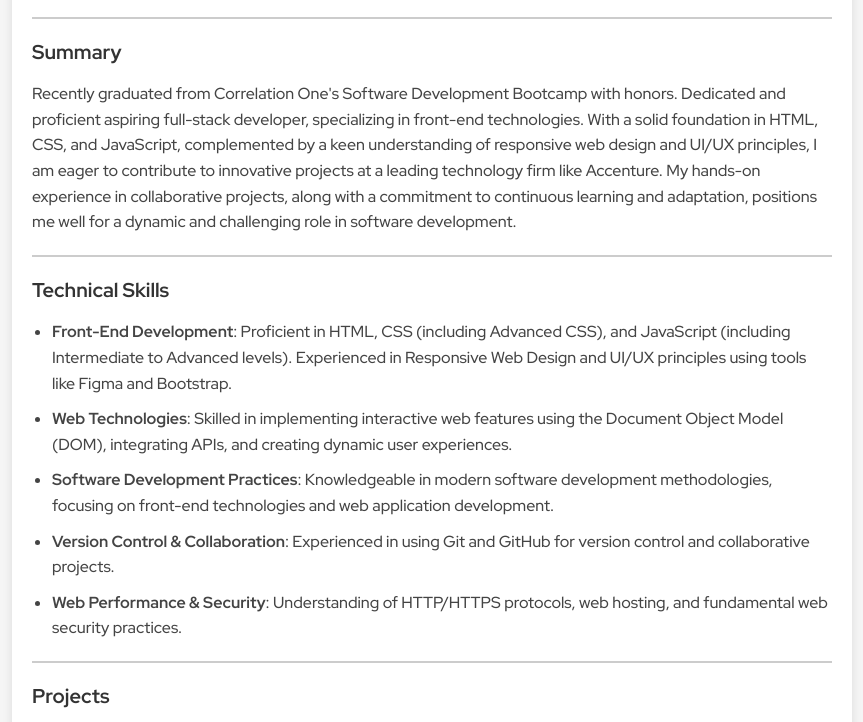
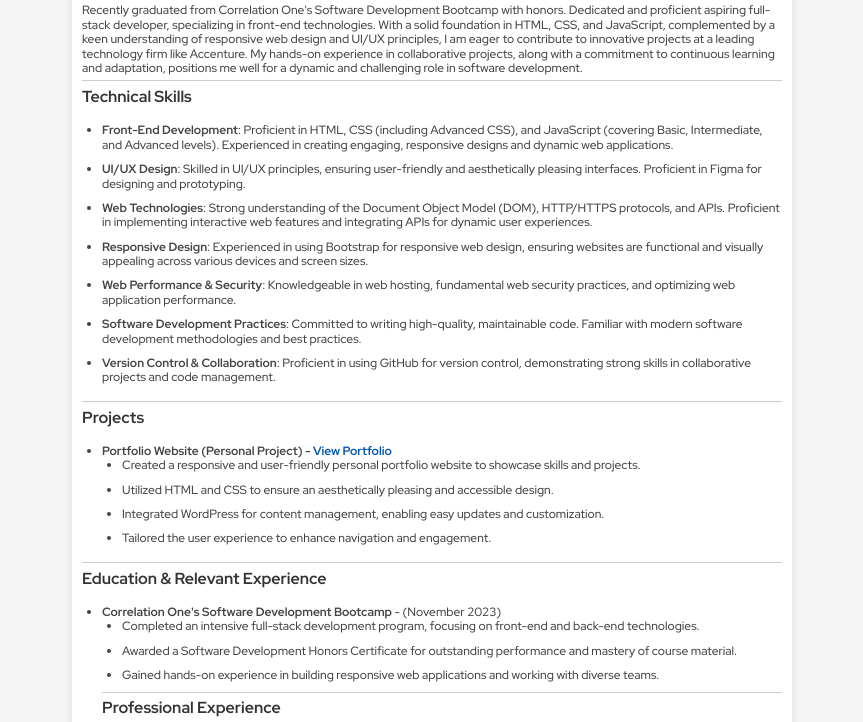
Before and after one commit to demere2000/my-resume, a plain HTML site: page index.html in a window 1280 px wide. Shown: the part 103-825 px from the top of the page, without its empty margins (208-1071 px from the left). Drawn offline with Linux system fonts and the light colour scheme.

Commit message:
Updated for Minware Role

```diff
--- a/CSS/styles.css
+++ b/CSS/styles.css
@@ -6,34 +6,44 @@ body {
 }
 
 .container {
-    width: 90%;
-    max-width: 800px;
+    width: 100%;
+    max-width: 700px;
     margin: 0 auto;
-    padding: 20px;
+    padding: 10px;
     background-color: #ffffff;
     box-shadow: 0 0 10px rgba(0, 0, 0, 0.1);
 }
 
-h1, h2 {
+h1,
+h2 {
     font-family: 'Red Hat Display', sans-serif;
     color: #333333;
 }
 
 h1 {
-    font-size: 26px;
+    font-size: 20px;
     margin: 0;
-    margin-bottom: 20px;
+    margin-bottom: 5px;
 }
 
 h2 {
-    font-size: 20px;
-    margin-top: 20px;
+    font-size: 16px;
+    /* Reduced font size */
+    margin-top: 5px;
+    /* Reduced margin */
+    margin-bottom: 5px;
+    /* Reduced margin */
 }
 
-p, ul li {
-    font-size: 16px;
-    line-height: 1.6;
+p,
+ul li {
+    font-size: 12px;
+    /* Reduced font size */
+    line-height: 1.2;
+    /* Reduced line height */
     color: #444444;
+    margin-bottom: 4px;
+    /* Reduced bottom margin */
 }
 
 a {
@@ -41,7 +51,8 @@ a {
     color: #0056b3;
 }
 
-a:hover, a:focus {
+a:hover,
+a:focus {
     text-decoration: underline;
 }
 
@@ -57,13 +68,13 @@ ul li {
 }
 
 .section-divider {
-    border-top: 2px solid #cccccc;
-    margin-top: 20px;
-    margin-bottom: 20px;
+    border-top: 1px solid #cccccc;
+    margin-top: 5px;
+    margin-bottom: 5px;
 }
 
 /* Responsive Design */
-@media (max-width: 768px) {
+/* @media (max-width: 768px) {
     .container {
         width: 95%;
     }
@@ -74,5 +85,15 @@ ul li {
 
     h2 {
         font-size: 18px;
+    } */
+
+@media print {
+
+    body,
+    .container {
+        width: 100%;
+        box-shadow: none;
+        padding: 5px;
+        /* Reduced padding for print */
     }
 }
--- a/index.html
+++ b/index.html
@@ -33,16 +33,22 @@
         <ul>
             <!-- Your skills list -->
             <li><strong>Front-End Development</strong>: Proficient in HTML, CSS (including Advanced CSS), and JavaScript
-                (including Intermediate to Advanced levels). Experienced in Responsive Web Design and UI/UX principles
-                using tools like Figma and Bootstrap.</li>
-            <li><strong>Web Technologies</strong>: Skilled in implementing interactive web features using the Document
-                Object Model (DOM), integrating APIs, and creating dynamic user experiences.</li>
-            <li><strong>Software Development Practices</strong>: Knowledgeable in modern software development
-                methodologies, focusing on front-end technologies and web application development.</li>
-            <li><strong>Version Control & Collaboration</strong>: Experienced in using Git and GitHub for version
-                control and collaborative projects.</li>
-            <li><strong>Web Performance & Security</strong>: Understanding of HTTP/HTTPS protocols, web hosting, and
-                fundamental web security practices.</li>
+                (covering Basic, Intermediate, and Advanced levels). Experienced in creating engaging, responsive
+                designs and dynamic web applications.</li>
+            <li><strong>UI/UX Design</strong>: Skilled in UI/UX principles, ensuring user-friendly and aesthetically
+                pleasing interfaces. Proficient in Figma for designing and prototyping.</li>
+            <li><strong>Web Technologies</strong>: Strong understanding of the Document Object Model
+                (DOM), HTTP/HTTPS protocols, and APIs. Proficient in implementing interactive web features and
+                integrating APIs for dynamic user experiences.</li>
+            <li><strong>Responsive Design</strong>: Experienced in using Bootstrap for responsive web design, ensuring
+                websites are functional and visually appealing across various devices and screen sizes.</li>
+            <li><strong>Web Performance & Security</strong>: Knowledgeable in web hosting, fundamental web security
+                practices, and optimizing web application performance.</li>
+            <li><strong>Software Development Practices</strong>: Committed to writing high-quality, maintainable code.
+                Familiar with modern software development methodologies and best practices.</li>
+            <li><strong>Version Control & Collaboration</strong>: Proficient in using GitHub for version control,
+                demonstrating strong skills in collaborative projects and code management.
+            </li>
         </ul>
         <div class="section-divider"></div>
 
@@ -85,7 +91,8 @@
                         <p class="job-duration">February 2023 - Present</p>
                         <ul>
                             <!-- Your job list for Amazon -->
-                            <li>Collaborate in a team environment to maintain high customer satisfaction through meticulous
+                            <li>Collaborate in a team environment to maintain high customer satisfaction through
+                                meticulous
                                 product inspections, ensuring adherence to safety and quality standards.</li>
                             <li>Demonstrate strong communication skills and attention to detail in a fast-paced setting.
                         </ul>
```
